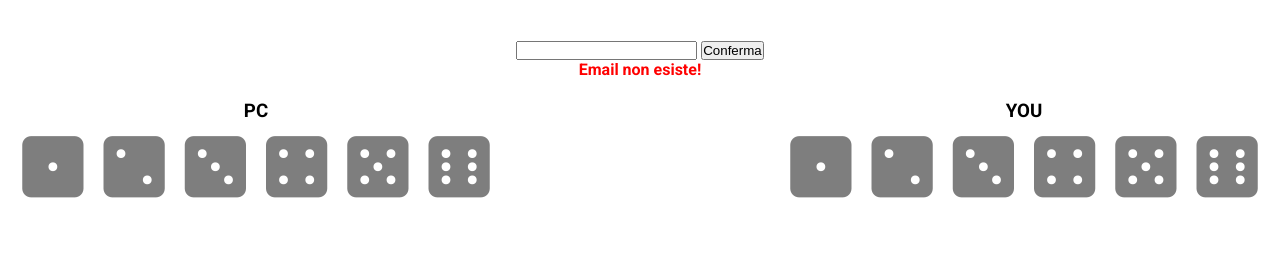
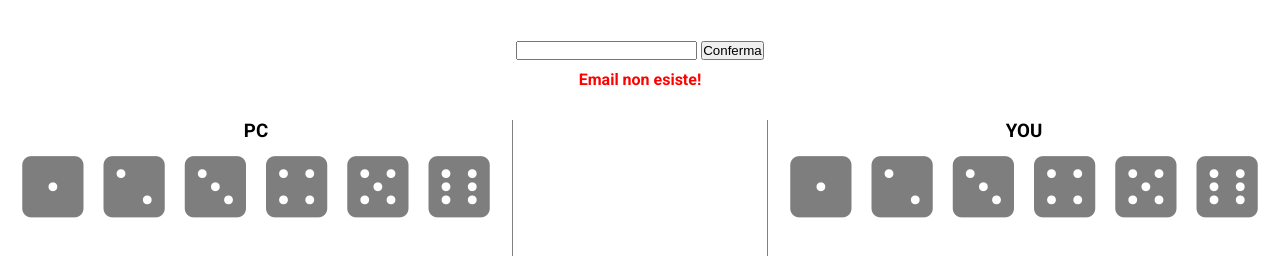
Before and after one commit to DavidDume/js-mail-dadi, a plain HTML site: page bonus/index.html in a window 1280 px wide. Both pictures are taken after a click on the button "Conferma". Shown: the top 256 px of the page. Drawn offline with Linux system fonts and the light colour scheme.

Commit message:
aggiutna di stili

```diff
--- a/bonus/css/style.css
+++ b/bonus/css/style.css
@@ -12,6 +12,10 @@ body {
     height: 100px;
     padding-top: 40px;
     text-align: center;
+}
+
+.input h4 {
+    margin-top: 10px;
 }
 
 .d-block {
@@ -34,11 +38,14 @@ body {
     display: flex;
     justify-content: space-between;
     height: calc(100vh - 100px);
+    padding-top: 20px;
 }
 
 .winner {
     width: 20%;
     text-align: center;
+    border-left: 1px solid grey;
+    border-right: 1px solid grey;
 }
 
 .side {
--- a/bonus/main.js
+++ b/bonus/main.js
@@ -62,6 +62,8 @@ button.addEventListener('click', function() {
         denied.classList.add('d-block');
         denied.classList.remove('hidden');
 
+        message.innerHTML = "";
+
         console.log("Non puoi giocare");
     }
 })
```
